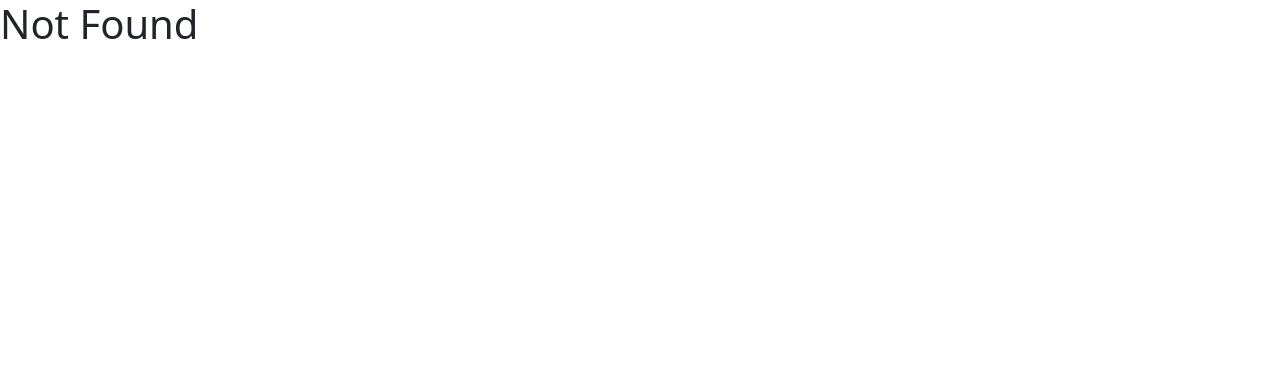
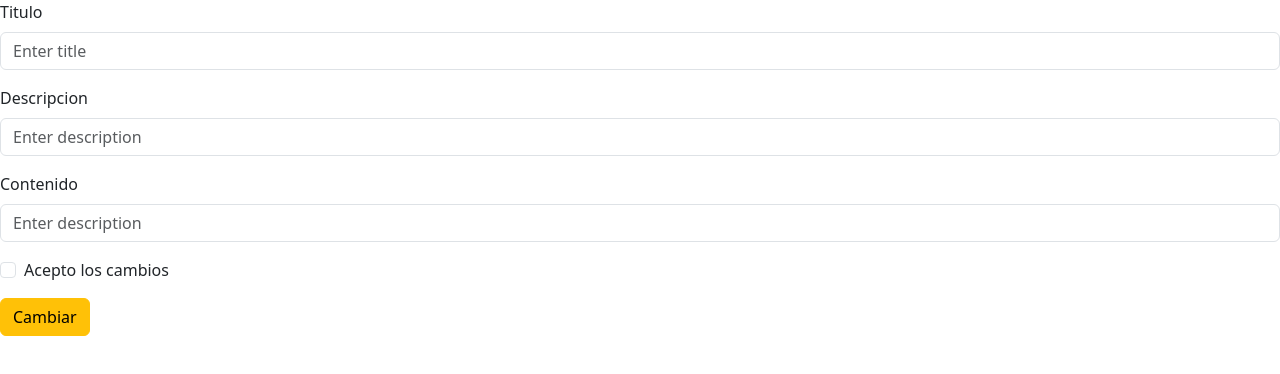
Before and after one commit to hveramtz-inf/proyecto_de_titulo_web_admin, a React (Vite) app in the folder frontend/adminEasyEconomy/: page /secciones/editar/1/1 in a window 1280 px wide. Shown: the top 374 px of the page. Built offline with nearby package versions, Linux system fonts and the light colour scheme; no server answers.

Commit message:
editar y eliminar seccion completado
siguiente paso hacer cuestonarios

```diff
--- a/frontend/adminEasyEconomy/src/components/seccionesCurso/agregarSeccionCurso.jsx
+++ b/frontend/adminEasyEconomy/src/components/seccionesCurso/agregarSeccionCurso.jsx
@@ -8,22 +8,23 @@ const AgregarSeccionCurso = () => {
     const [descripcion, setDescripcion] = useState('');
     const [contenido, setContenido] = useState('');
     const [error, setError] = useState('');
-    const [success,setSucces] = useState('');
+    const [success, setSuccess] = useState('');
     const navigate = useNavigate();
-    const {cursoId} = useParams();
+    const { cursoId } = useParams();
 
     const handleSubmit = async (e) => {
         e.preventDefault();
-        if (titulo.trim() === '' || descripcion.trim() === '', contenido.trim() === '') {
+        if (titulo.trim() === '' || descripcion.trim() === '' || contenido.trim() === '') {
             setError('Todos los campos son obligatorios');
         } else {
             setError('');
             try {
-            const response = await axios.post(`http://localhost:3000/secciones/${cursoId}`, { Titulo: titulo, Descripcion: descripcion, Contenido: contenido });
+                const response = await axios.post(`http://localhost:3000/secciones/${cursoId}`, { titulo: titulo, descripcion: descripcion, contenido: contenido });
                 console.log('Formulario enviado', response.data);
-            navigate('/cursos');
+                setSuccess('Sección agregada exitosamente');
+                navigate(`/secciones/${cursoId}`);
             } catch (err) {
-            setError('Error al agregar el curso');
+                setError('Error al agregar la sección');
                 console.error(err);
             }
         }
@@ -31,15 +32,15 @@ const AgregarSeccionCurso = () => {
 
     return (
         <div>
-        <h2>Agregar Curso</h2>
+            <h2>Agregar Sección</h2>
             {error && <p style={{ color: 'red' }}>{error}</p>}
             {success && <p style={{ color: 'green' }}>{success}</p>}
             <Form onSubmit={handleSubmit}>
                 <Form.Group controlId="formTitulo">
-                <Form.Label>Título del Curso</Form.Label>
+                    <Form.Label>Título de la Sección</Form.Label>
                     <Form.Control
                         type="text"
-                    placeholder="Ingresa el título del curso"
+                        placeholder="Ingresa el título de la sección"
                         value={titulo}
                         onChange={(e) => setTitulo(e.target.value)}
                     />
@@ -49,28 +50,28 @@ const AgregarSeccionCurso = () => {
                     <Form.Label>Descripción</Form.Label>
                     <Form.Control
                         type="text"
-                    placeholder="Ingresa la descripción del curso"
+                        placeholder="Ingresa la descripción de la sección"
                         value={descripcion}
                         onChange={(e) => setDescripcion(e.target.value)}
                     />
                 </Form.Group>
 
-                <Form.Group controlId="formDescripcion">
-                <Form.Label>contenido</Form.Label>
+                <Form.Group controlId="formContenido">
+                    <Form.Label>Contenido</Form.Label>
                     <Form.Control
                         type="text"
-                    placeholder="Ingresa la descripción del curso"
+                        placeholder="Ingresa el contenido de la sección"
                         value={contenido}
                         onChange={(e) => setContenido(e.target.value)}
                     />
                 </Form.Group>
 
                 <Button variant="primary" type="submit">
-                Agregar Seccion
+                    Agregar Sección
                 </Button>
             </Form>
         </div>
-  )
-}
+    );
+};
 
-export default AgregarSeccionCurso
+export default AgregarSeccionCurso;
--- /dev/null
+++ b/frontend/adminEasyEconomy/src/components/seccionesCurso/editarSeccionCurso.jsx
@@ -0,0 +1,111 @@
+import React, { useEffect, useState } from 'react';
+import { useParams } from 'react-router-dom';
+import Button from 'react-bootstrap/Button';
+import Form from 'react-bootstrap/Form';
+import axios from 'axios';
+import { useNavigate } from 'react-router-dom';
+
+function EditarSeccionCurso() {
+    const { cursoId,seccionId } = useParams();
+    const [seccion, setSeccion] = useState({ titulo: '', descripcion: '',contenido:'', checked: false });
+    const [error, setError] = useState('');
+    const navigate = useNavigate();
+
+    useEffect(() => {
+        axios.get(`http://localhost:3000/secciones/${cursoId}/${seccionId}`)
+            .then(response => {
+                setSeccion({
+                    titulo: response.data.titulo,
+                    descripcion: response.data.descripcion,
+                    contenido: response.data.contenido
+                });
+            })
+            .catch(error => {
+                console.error('There was an error fetching the seccion data!', error);
+            });
+    }, [cursoId]);
+
+    const handleSubmit = (event) => {
+        event.preventDefault();
+        if (seccion.title === '' || seccion.description === '') {
+            setError('Todos los campos deben estar completos.');
+            return;
+        }
+
+        axios.put(`http://localhost:3000/secciones/${cursoId}/${seccionId}`, {
+            titulo: seccion.titulo,
+            descripcion: seccion.descripcion,
+            contenido: seccion.contenido
+
+        })
+            .then(response => {
+                console.log('seccion updated successfully:', response.data);
+                setError('');
+                navigate(`/secciones/${cursoId}`);
+            })
+            .catch(error => {
+                console.error('There was an error updating the seccion!', error);
+                setError('Hubo un error al actualizar el curso.');
+            });
+    };
+
+    const handleChange = (event) => {
+        const { name, value, type, checked } = event.target;
+        setSeccion(prevseccion => ({
+            ...prevseccion,
+            [name]: type === 'checkbox' ? checked : value
+        }));
+    };
+
+    return (
+        <div>
+            <Form onSubmit={handleSubmit}>
+                <Form.Group className="mb-3" controlId="formBasicTitle">
+                    <Form.Label>Titulo</Form.Label>
+                    <Form.Control
+                        type="text"
+                        placeholder="Enter title"
+                        name="title"
+                        value={seccion.titulo}
+                        onChange={handleChange}
+                    />
+                </Form.Group>
+                <Form.Group className="mb-3" controlId="formBasicDescription">
+                    <Form.Label>Descripcion</Form.Label>
+                    <Form.Control
+                        type="text"
+                        placeholder="Enter description"
+                        name="description"
+                        value={seccion.descripcion}
+                        onChange={handleChange}
+                    />
+                </Form.Group>
+                <Form.Group className="mb-3" controlId="formBasicDescription">
+                    <Form.Label>Contenido</Form.Label>
+                    <Form.Control
+                        type="text"
+                        placeholder="Enter description"
+                        name="description"
+                        value={seccion.descripcion}
+                        onChange={handleChange}
+                    />
+                </Form.Group>
+                <Form.Group className="mb-3" controlId="formBasicCheckbox">
+                    <Form.Check
+                        type="checkbox"
+                        label="Acepto los cambios"
+                        name="checked"
+                        checked={seccion.checked}
+                        onChange={handleChange}
+                    />
+                </Form.Group>
+                {error && <p style={{ color: 'red' }}>{error}</p>}
+                <Button variant="warning" type="submit">
+                    Cambiar
+                </Button>
+            </Form>
+        </div>
+    );
+}
+
+export default EditarSeccionCurso;
--- a/frontend/adminEasyEconomy/src/components/seccionesCurso/verSeccionesCurso.jsx
+++ b/frontend/adminEasyEconomy/src/components/seccionesCurso/verSeccionesCurso.jsx
@@ -54,13 +54,15 @@ const VerSeccionesCurso = () => {
 
     const handleEdit = (seccionId) => {
         console.log(`Editar seccion con ID: ${seccionId}`);
-        navigate(`/secciones/editar/${seccionId}`);
+        navigate(`/secciones/editar/${cursoId}/${seccionId}`);
     };
 
     const handleDelete = async (seccionId) => {
+        const confirmDelete = window.confirm('¿Estás seguro de que deseas eliminar esta sección?');
+        if (confirmDelete === true) {
             console.log(`Eliminar seccion con ID: ${seccionId}`);
             try {
-            const response = await fetch(`http://localhost:3000/secciones/${seccionId}`, {
+                const response = await fetch(`http://localhost:3000/secciones/${cursoId}/${seccionId}`, {
                     method: 'DELETE'
                 });
                 if (!response.ok) {
@@ -70,6 +72,7 @@ const VerSeccionesCurso = () => {
                 setSecciones(secciones.filter(seccion => seccion.id !== seccionId));
             } catch (error) {
                 console.error('Error al eliminar la seccion:', error);
+            }
             }
     }
 
--- a/frontend/adminEasyEconomy/src/routes/routes.jsx
+++ b/frontend/adminEasyEconomy/src/routes/routes.jsx
@@ -5,9 +5,10 @@ import Home from '../components/Home/home.jsx'
 import Cursos from '../components/cursos/cursos.jsx'
 import Cuestionarios from '../components/cuestionarios/cuestionarios.jsx'
 import AgregarCurso from '../components/cursos/agregarCurso.jsx'
-import Editarcurso from '../components/cursos/editarcurso.jsx'
+import Editarcurso from '../components/cursos/editarCurso.jsx'
 import VerSeccionesCurso from '../components/seccionesCurso/verSeccionesCurso.jsx'
 import AgregarSeccionCurso from '../components/seccionesCurso/agregarSeccionCurso.jsx'
+import EditarSeccionCurso from '../components/seccionesCurso/editarSeccionCurso.jsx'
 
 const AppRoutes = () => (
   <Routes>
@@ -24,6 +25,7 @@ const AppRoutes = () => (
 
     <Route path="/secciones/:cursoId" element={<VerSeccionesCurso />} />
     <Route path="/secciones/agregar/:cursoId" element={<AgregarSeccionCurso />} />
+    <Route path='/secciones/editar/:cursoId/:seccionId' element={<EditarSeccionCurso />} />
 
     // Rutas Cuestionarios
     <Route path="/cuestionarios" element={<Cuestionarios />} />
```
Also changed, not shown: 1 other file (tests, documents, lock files or other folders). Lines whose indentation alone changed are shown as unchanged.
